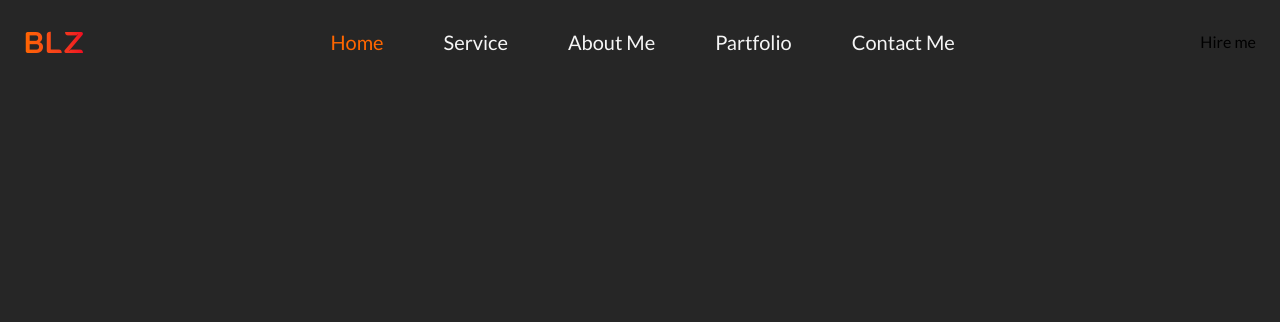
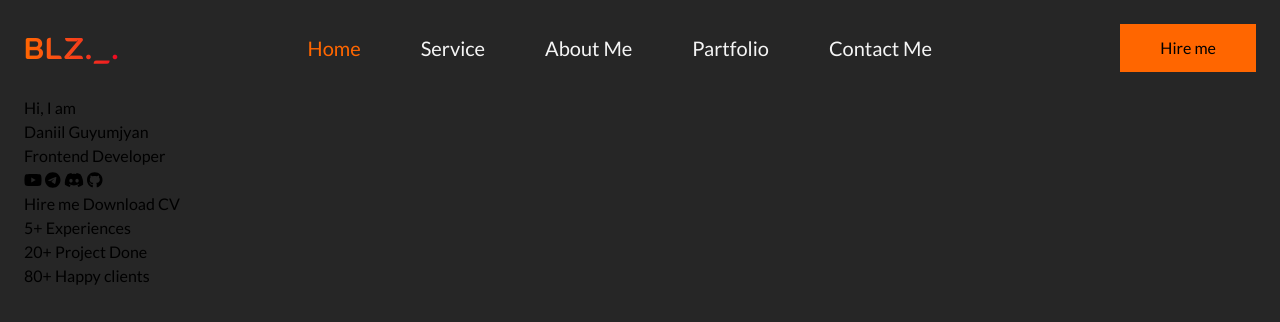
Before and after one commit to ItzBleaZer/PARTFOLIO, a plain HTML site: page index.html in a window 1280 px wide. Drawn offline with nearby package versions, Linux system fonts and the light colour scheme.

Commit message:
menu changes

```diff
--- a/index.html
+++ b/index.html
@@ -12,8 +12,8 @@
 </head>
 <body class="font-[Lato] bg-neutral-800">
     <header class="py-6">
-        <div class="container gap-15 px-6 flex justify-between items-center">
-            <a href="#" class="bg-linear-to-r from-[var(--c-theme-light)] to-[var(--c-theme-accent)] font-[k2d] uppercase text-3xl font-bold tracking-wide text-transparent bg-clip-text">BLZ</a>
+        <div class="container mx-auto max-w-7xl gap-15 px-6 flex justify-between items-center">
+            <a href="#" class="bg-linear-to-r from-[var(--c-theme-light)] to-[var(--c-theme-accent)] font-[k2d] uppercase text-3xl font-bold tracking-wide text-transparent bg-clip-text">BLZ._.</a>
             <nav class="">
                 <ul class="inline-flex gap-15 text-neutral-100 whitespace-nowrap text-xl">
                     <li class=""><a href="" class="text-[var(--c-theme-light)]">Home</a></li>
@@ -23,8 +23,46 @@
                     <li class=""><a href="" class="">Contact Me</a></li>
                 </ul>
             </nav>
-            <button class="">Hire me</button>
+            <button class="bg-[var(--c-theme-light)] px-10 py-3 rounded-rg">Hire me</button>
         </div>
     </header>
+    <main>
+        <section>
+            <div class="container px-6 max-w-7xl mx-auto">
+                <div class="">
+                    <h1 class="">Hi, I am</h1>
+                    <h2 class="">Daniil Guyumjyan</h2>
+                    <h3 class="">Frontend Developer</h3>
+                </div>
+                <div class="">
+                    <a href="" class=""><i class="fa-brands fa-youtube"></i></a>
+                    <a href="" class=""><i class="fa-brands fa-telegram"></i></a>
+                    <a href="" class=""><i class="fa-brands fa-discord"></i></a>
+                    <a href="" class=""><i class="fa-brands fa-github"></i></a>
+                </div>
+                <div>
+                    <button class="">Hire me</button>
+                    <button class="">Download CV</button>
+                </div>
+                <div class="">
+                    <div class="">
+                        <span>5+</span>
+                        <span>Experiences</span>
+                    </div>
+                    <div class="">
+                        <span>20+</span>
+                        <span>Project Done</span>
+                    </div>
+                    <div class="">
+                        <span>80+</span>
+                        <span>Happy clients</span>
+                    </div>
+                    <div class="">
+                        <div class=""></div>
+                    </div>
+                </div>
+            </div>
+        </section>
+    </main>
 </body>
 </html>
```
Also changed, not shown: main.css (line endings or trailing spaces), 1 other file.
